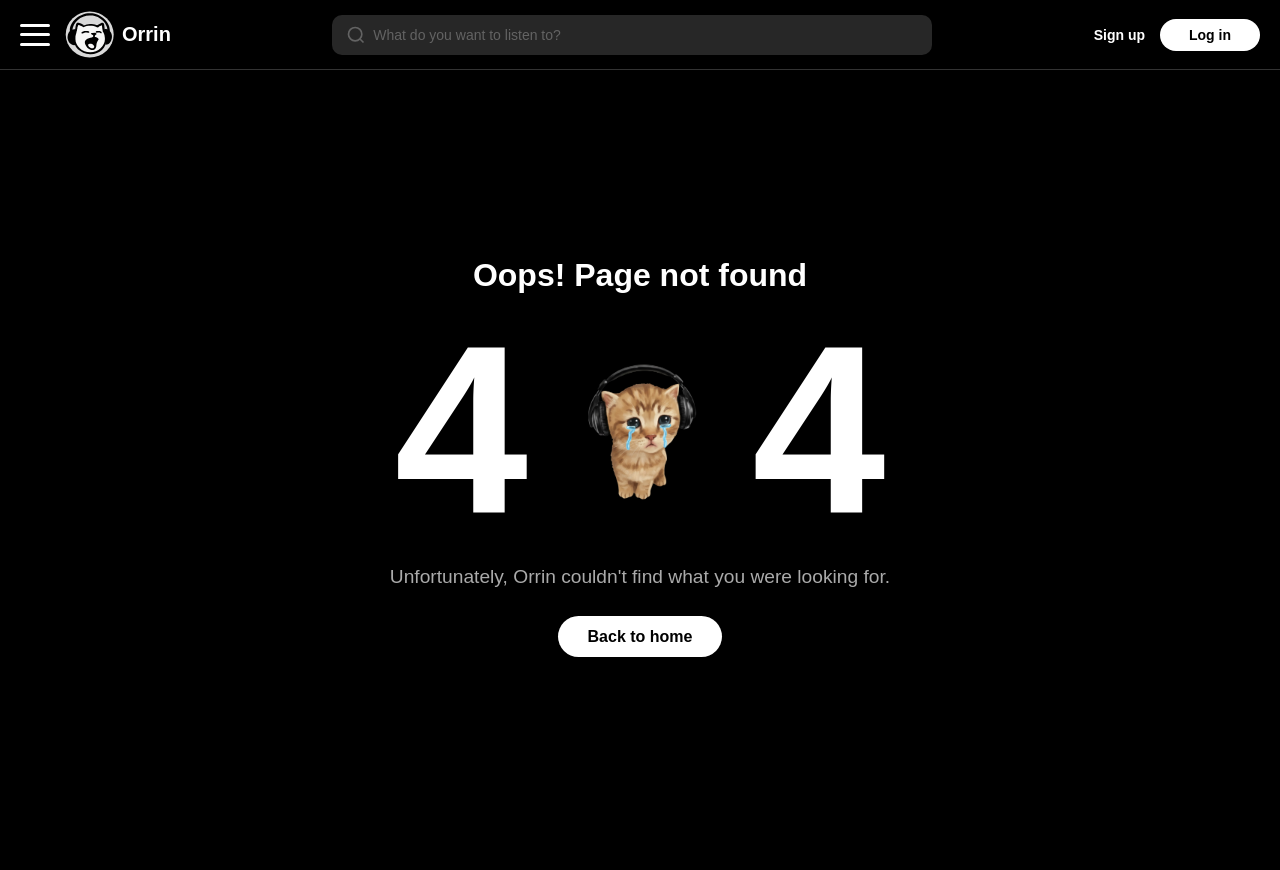
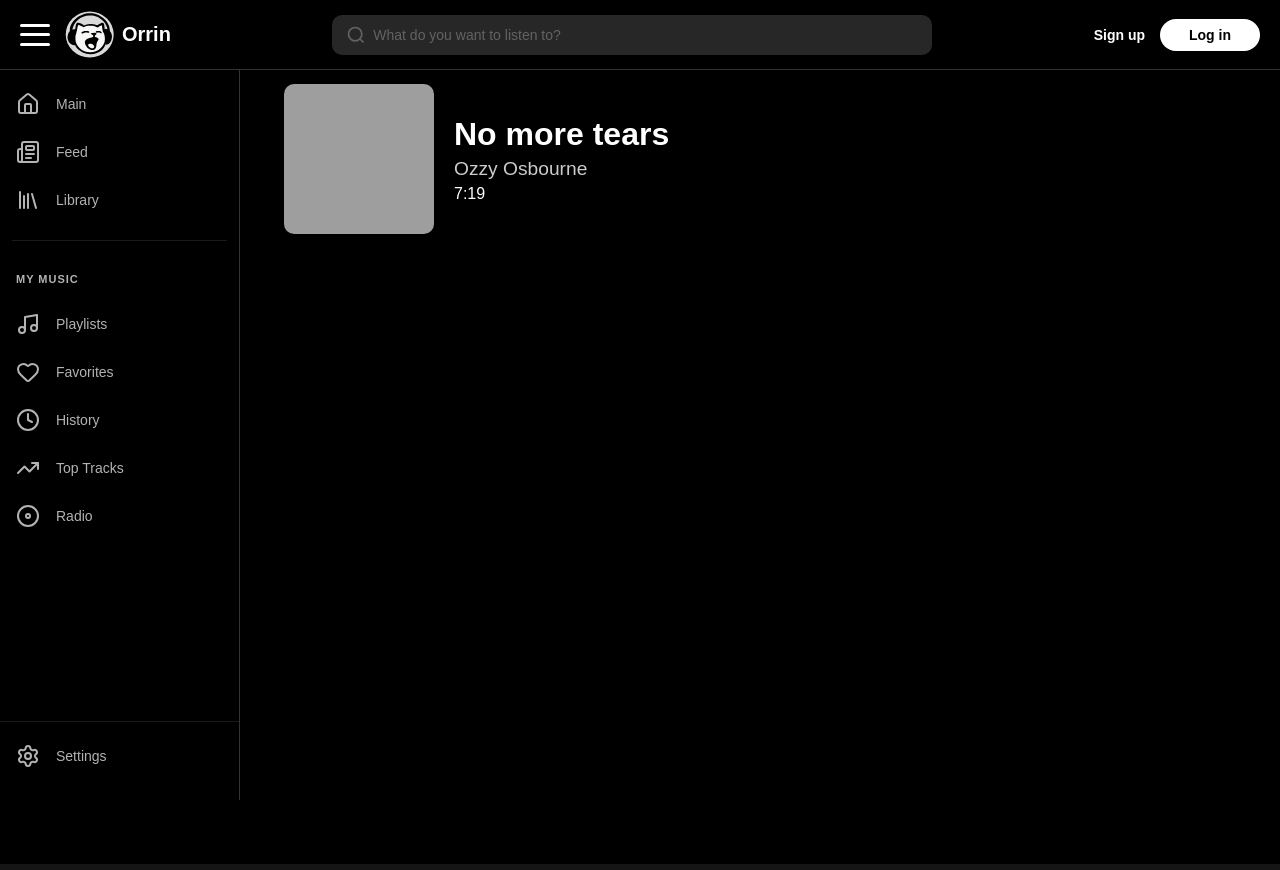
Before and after one commit to ivasx/orrin-frontend, a React (Vite) app: page /track/track-1 in a window 1280 px wide. Before the commit this address had no page. Built offline with nearby package versions, Linux system fonts and the light colour scheme; grey boxes are pictures that could not be loaded.

Commit message:
Add base link for Track card

```diff
--- a/src/App.jsx
+++ b/src/App.jsx
@@ -24,6 +24,7 @@
 import LoginPage from './pages/Auth/Login.jsx';
 
 import './App.css';
+import TrackPage from "./pages/TrackPage/TrackPage.jsx";
 
 function AppContent() {
     const { currentTrack } = useAudioPlayer();
@@ -58,6 +59,7 @@
                     <Route path="/top" element={<TopTracksPage />} />
                     <Route path="/radio" element={<RadioPage />} />
                     <Route path="/settings" element={<SettingsPage />} />
+                    <Route path="/track/:trackId" element={<TrackPage />} />
                 </Route>
 
                 <Route element={<HeaderOnlyLayout />}>
--- a/src/components/BottomPlayer/BottomPlayer.jsx
+++ b/src/components/BottomPlayer/BottomPlayer.jsx
@@ -1,6 +1,7 @@
 import {useAudioPlayer} from '../../context/AudioPlayerContext.jsx';
 import {useEffect, useRef, useState, forwardRef, useCallback} from 'react';
 import {SkipBack, SkipForward} from 'lucide-react';
+import { Link } from 'react-router-dom';
 import './BottomPlayer.css';
 
 const BottomPlayer = forwardRef(function BottomPlayer(props, ref) {
@@ -172,10 +173,14 @@
     return (
         <div className={playerClassName} ref={ref}>
             <div className="player-left">
-                <img src={currentTrack.cover} alt={currentTrack.title} className="player-cover"/>
+                <Link to={`/track/${currentTrack.trackId}`}>
+                    <img src={currentTrack.cover} alt={currentTrack.title} className="player-cover"/>
+                </Link>
                 <div className="player-info">
                     <div className="player-title">
-                        <span>{currentTrack.title}</span>
+                        <Link to={`/track/${currentTrack.trackId}`}>
+                            <span>{currentTrack.title}</span>
+                        </Link>
                     </div>
                     <div className="player-artist">
                         <span>{currentTrack.artist}</span>
--- a/src/components/TrackCard/TrackCard.jsx
+++ b/src/components/TrackCard/TrackCard.jsx
@@ -3,7 +3,8 @@
 import ContextMenu from '../../context/TrackCardContextMenu/TrackCardContextMenu.jsx';
 import {useAudioPlayer} from '../../context/AudioPlayerContext.jsx';
 import {useTranslation} from "react-i18next";
-import { createTrackMenuItems } from './trackMenuItems.jsx';
+import {createTrackMenuItems} from './trackMenuItems.jsx';
+import { Link } from 'react-router-dom';
 
 export default function TrackCard({title, artist, duration, cover, audio, trackId, tracks}) {
     const {t} = useTranslation();
@@ -65,7 +66,18 @@
 
     // Контекстне меню з volume контролами
     const getMenuItems = useCallback(() => createTrackMenuItems({
-        t, isPlaying, isMuted, volume, handlePlayPause, isCurrentTrack, audioRef, setIsMuted, setVolume, title, artist, audio
+        t,
+        isPlaying,
+        isMuted,
+        volume,
+        handlePlayPause,
+        isCurrentTrack,
+        audioRef,
+        setIsMuted,
+        setVolume,
+        title,
+        artist,
+        audio
     }), [t, isPlaying, isMuted, volume, handlePlayPause, isCurrentTrack, audioRef, title, artist, audio]);
 
     function createRippleEffect(e) {
@@ -142,7 +154,7 @@
             onContextMenu={handleContextMenu}
             role="button"
             tabIndex={0}
-            aria-label={t('track_card_aria_label', { title, artist })}
+            aria-label={t('track_card_aria_label', {title, artist})}
         >
             <div
                 className={`track-cover-wrapper ${isPlaying ? 'playing' : ''}`}
@@ -193,7 +205,9 @@
             </div>
 
             <div className="track-info">
-                <div className="track-title" title={title}>{title}</div>
+                <Link to={`/track/${finalTrackId}`} className="track-title" title={title}>
+                    {title}
+                </Link>
                 <div className="track-artist" title={artist}>{artist}</div>
                 <div
                     className="track-duration"
--- /dev/null
+++ b/src/pages/TrackPage/TrackPage.css
@@ -0,0 +1,27 @@
+.track-page {
+    padding: 20px;
+}
+
+.track-page-header {
+    display: flex;
+    align-items: center;
+    margin-bottom: 20px;
+}
+
+.track-page-cover {
+    width: 150px;
+    height: 150px;
+    margin-right: 20px;
+    border-radius: 10px;
+}
+
+.track-page-info h1 {
+    margin: 0;
+    font-size: 2em;
+}
+
+.track-page-info p {
+    margin: 5px 0;
+    font-size: 1.2em;
+    color: #ccc;
+}
--- /dev/null
+++ b/src/pages/TrackPage/TrackPage.jsx
@@ -0,0 +1,26 @@
+import { useParams } from 'react-router-dom';
+import { ways } from '../../data';
+import './TrackPage.css';
+
+export default function TrackPage() {
+    const { trackId } = useParams();
+    const track = ways.find((t) => t.trackId === trackId);
+
+    if (!track) {
+        return <div>Track not found</div>;
+    }
+
+    return (
+        <div className="track-page">
+            <div className="track-page-header">
+                <img src={track.cover} alt={track.title} className="track-page-cover" />
+                <div className="track-page-info">
+                    <h1>{track.title}</h1>
+                    <p>{track.artist}</p>
+                    <span>{track.duration}</span>
+                </div>
+            </div>
+            {/* Add more track details here */}
+        </div>
+    );
+}
```
